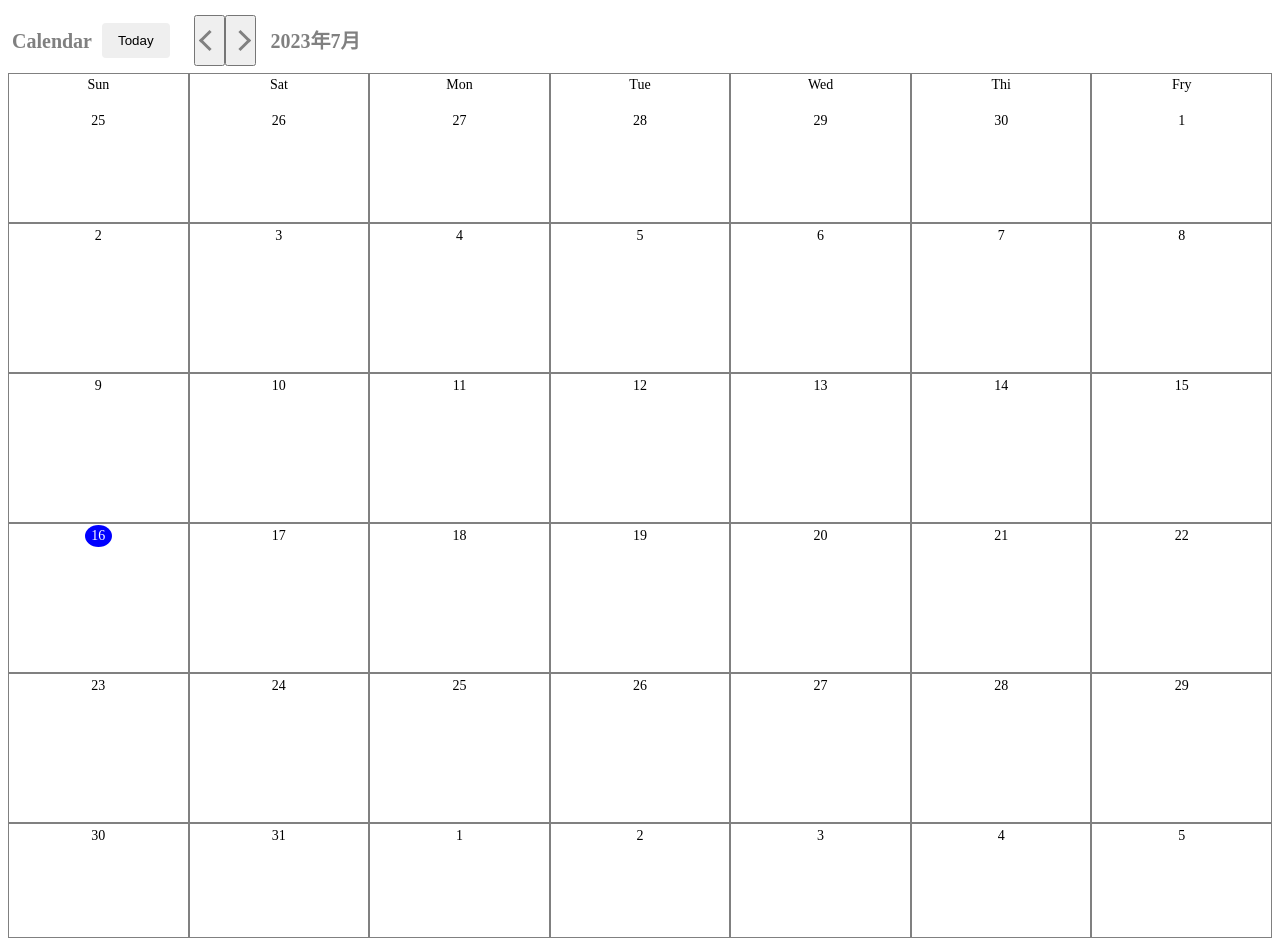
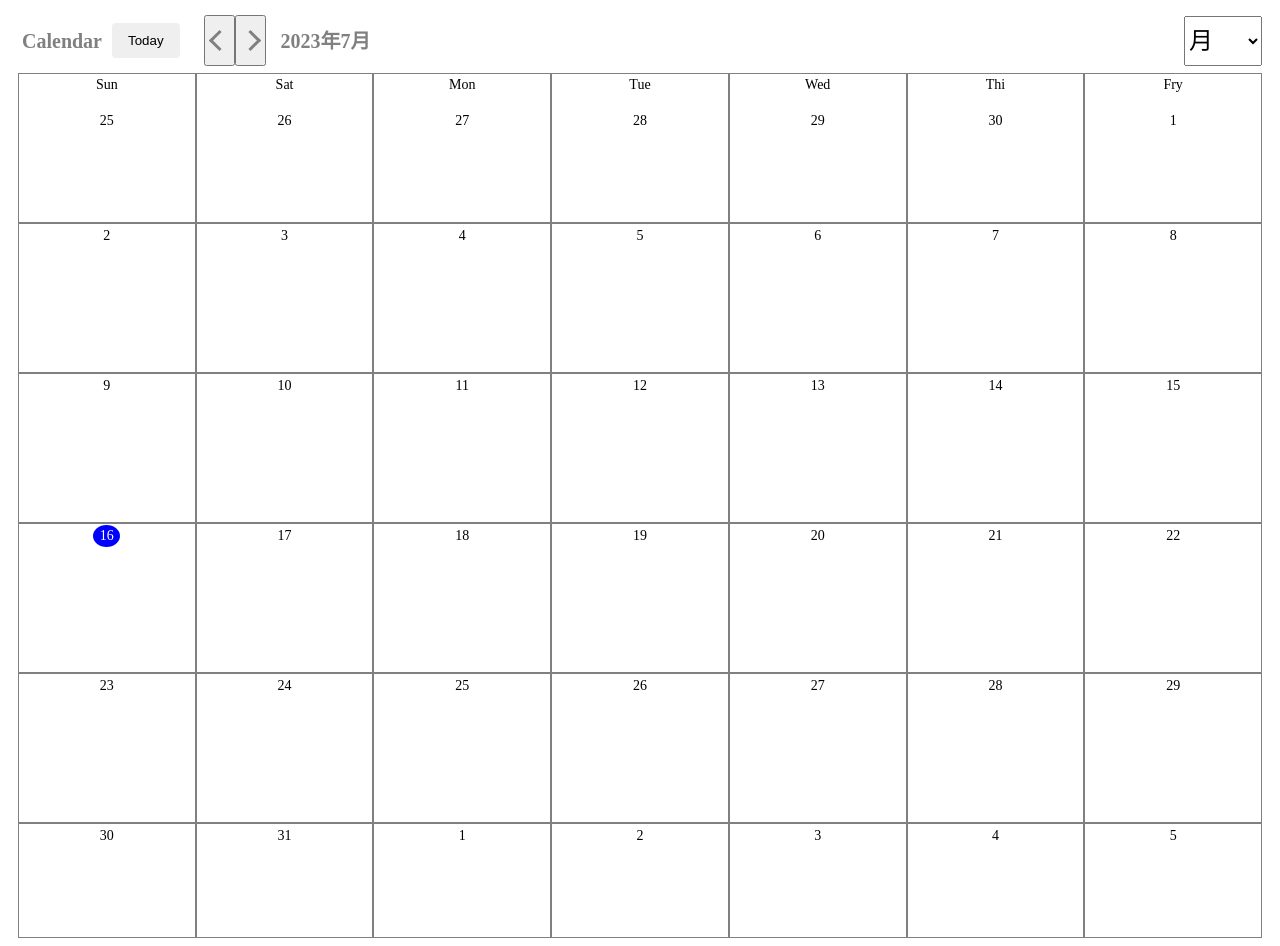
Before and after one commit to Naoshin-hirano/Next-Calendar-App, a Next.js app: page /posts/page1 in a window 1280 px wide. Built offline with nearby package versions, Linux system fonts and the light colour scheme.

Commit message:
週と月の切り替え表示をuseStateに持たせる

```diff
--- a/components/calendarHeader.module.css
+++ b/components/calendarHeader.module.css
@@ -53,3 +53,12 @@
     height: 12px;
     transform: rotate(45deg);
 }
+.displaySwitch {
+    margin-left: auto;
+    width: 74px;
+}
+.displaySwitch select {
+    height: 50px;
+    width: 78px;
+    font-size: x-large;
+}
--- a/components/calendarHeader.tsx
+++ b/components/calendarHeader.tsx
@@ -2,17 +2,25 @@ import styles from "./calendarHeader.module.css";
 import addMonths from "date-fns/addMonths";
 import format from "date-fns/format";
 import subMonths from "date-fns/subMonths";
-import { Dispatch, SetStateAction } from "react";
+import { Dispatch, SetStateAction, useState } from "react";
 
 type CALENDER_HEADER = {
     setTargetDate: Dispatch<SetStateAction<Date>>;
     targetDate: Date;
+    setSwichDisplay: Dispatch<SetStateAction<"月" | "週">>;
+    switchDisplay: "月" | "週";
 };
 
 export const CalendarHeader = ({
     setTargetDate,
     targetDate,
+    setSwichDisplay,
 }: CALENDER_HEADER) => {
+    const dateArray: ("月" | "週")[] = ["月", "週"];
+    const handleChange = (e: any) => {
+        console.log(dateArray[e.target.value]);
+        setSwichDisplay(dateArray[e.target.value]);
+    };
     return (
         <header className={styles.headerContainer}>
             <h1 className={styles.calendarH1}>Calendar</h1>
@@ -38,6 +46,15 @@ export const CalendarHeader = ({
             <h2 className={styles.calendarH2}>
                 {format(targetDate, "y年M月")}
             </h2>
+            <div className={styles.displaySwitch}>
+                <select onChange={(e) => handleChange(e)} name="displaySwitch">
+                    {dateArray.map((date, key) => (
+                        <option key={key} value={key}>
+                            {date}
+                        </option>
+                    ))}
+                </select>
+            </div>
         </header>
     );
 };
--- a/pages/posts/page1.tsx
+++ b/pages/posts/page1.tsx
@@ -1,20 +1,25 @@
 import { CalendarHeader } from "@/components/calendarHeader";
 import { Month } from "@/components/month";
 import { getFunsMonth } from "@/util";
+import styles from "../../styles/Home.module.css";
 import { useState } from "react";
 
 export default function Page1() {
     const [targetDate, setTargetDate] = useState<Date>(new Date());
+    const [switchDisplay, setSwichDisplay] = useState<"月" | "週">("月");
     let calendar = getFunsMonth(targetDate);
     return (
         <>
-            <div>
+            <div className={styles.container}>
                 <CalendarHeader
                     setTargetDate={setTargetDate}
                     targetDate={targetDate}
+                    setSwichDisplay={setSwichDisplay}
+                    switchDisplay={switchDisplay}
                 />
                 <div>
-                    <Month month={calendar}></Month>
+                    {switchDisplay === "月" && <Month month={calendar}></Month>}
+                    {switchDisplay === "週" && <div>週の表示です</div>}
                 </div>
             </div>
         </>
--- a/styles/Home.module.css
+++ b/styles/Home.module.css
@@ -4,6 +4,9 @@
     align-items: center;
     padding: 6rem;
     min-height: 100vh;
+}
+.container {
+    margin: 0px 10px 0px 10px;
 }
 
 .description {
```
